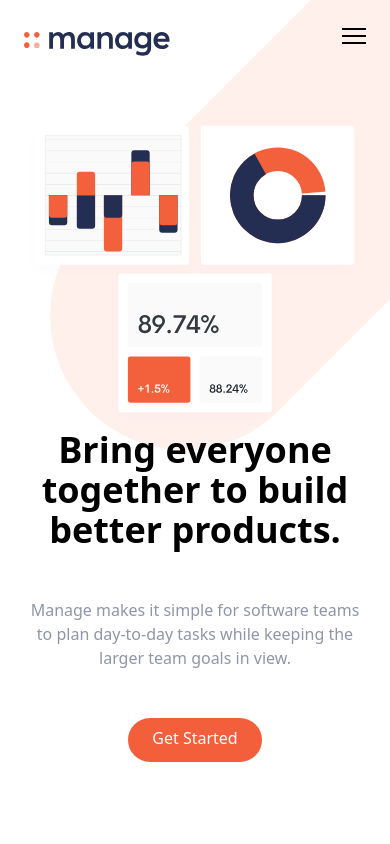
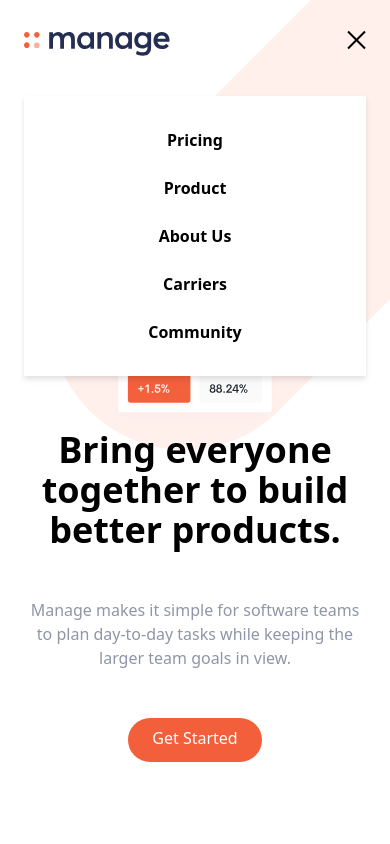
Before and after one commit to thomaserdmenger/manage-landing-page, a website: page src/index.html in a window 390 px wide. Both pictures are taken after a click on the button 354 px from the left and 40 px from the top of the page. Shown: the top 844 px of the page. Drawn offline with nearby package versions, Linux system fonts and the light colour scheme; files that its build step writes are made by us from their sources.

Commit message:
Add responsive burger menu

```diff
--- a/src/index.html
+++ b/src/index.html
@@ -46,7 +46,7 @@
       <div class="md:hidden">
         <div
           id="menu"
-          class="absolute left-6 right-6 mt-10 flex hidden flex-col items-center space-y-6 self-end bg-white py-8 font-bold drop-shadow-md sm:w-auto sm:self-center"
+          class="absolute left-6 right-6 mt-10 hidden flex-col items-center space-y-6 self-end bg-white py-8 font-bold drop-shadow-md sm:w-auto sm:self-center"
         >
           <a href="#">Pricing</a>
           <a href="#">Product</a>
--- a/src/script.js
+++ b/src/script.js
@@ -0,0 +1,10 @@
+const btn = document.querySelector('#menu-btn')
+const nav = document.querySelector('#menu')
+
+const handleClick = () => {
+    btn.classList.toggle('open')
+    nav.classList.toggle('flex')
+    nav.classList.toggle('hidden')
+}
+
+btn.addEventListener('click', handleClick)
```
